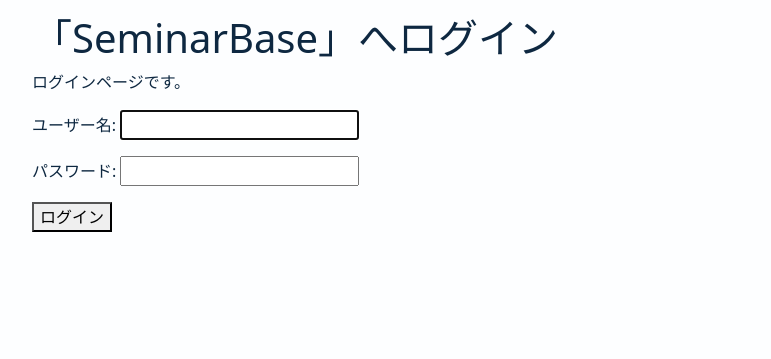
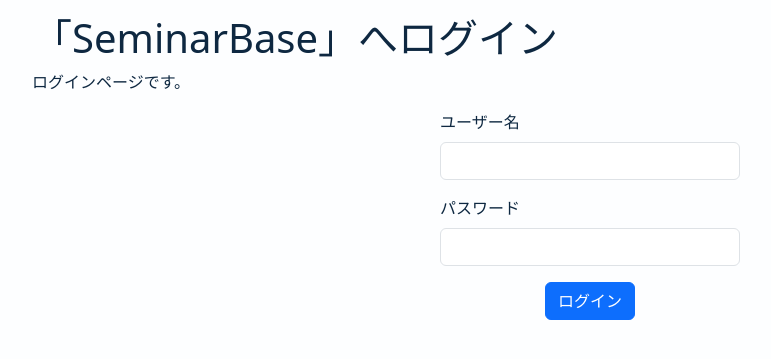
Before and after one commit to e1q23079/SeminarBase, a Django app: page /accounts/login/ in a window 1280 px wide. Shown: the part 56-415 px from the top of the page, without its empty margins (50-821 px from the left). Run offline with Django 5.2, Linux system fonts and the light colour scheme; the visitor is signed in with stand-in values (Sample User, id 1); some libraries are stand-ins or nearby versions.

Commit message:
ログインフォームデザイン修正

```diff
--- a/app/templates/registration/login.html
+++ b/app/templates/registration/login.html
@@ -1,13 +1,33 @@
 {% extends "layout.html" %}
 
 {% block title %}ログイン{% endblock %}
+
+{% block css %}
+<style>
+    .login_form {
+        max-width: 300px;
+        margin: 0 auto;
+    }
+</style>
+{% endblock %}
 
 {% block content %}
 <h1>「SeminarBase」へログイン</h1>
 <p>ログインページです。</p>
 <form method="post">
     {% csrf_token %}
-    {{ form.as_p }}
-    <button type="submit">ログイン</button>
+    <div class="login_form">
+        <div class="mb-3">
+            <label for="id_username" class="form-label">ユーザー名</label>
+            <input type="text" name="username" id="id_username" required class="form-control">
+        </div>
+        <div class="mb-3">
+            <label for="id_password" class="form-label">パスワード</label>
+            <input type="password" name="password" id="id_password" required class="form-control">
+        </div>
+        <div class="mb-3 d-flex justify-content-center">
+            <button type="submit" class="btn btn-primary">ログイン</button>
+        </div>
+    </div>
 </form>
 {% endblock %}
```
